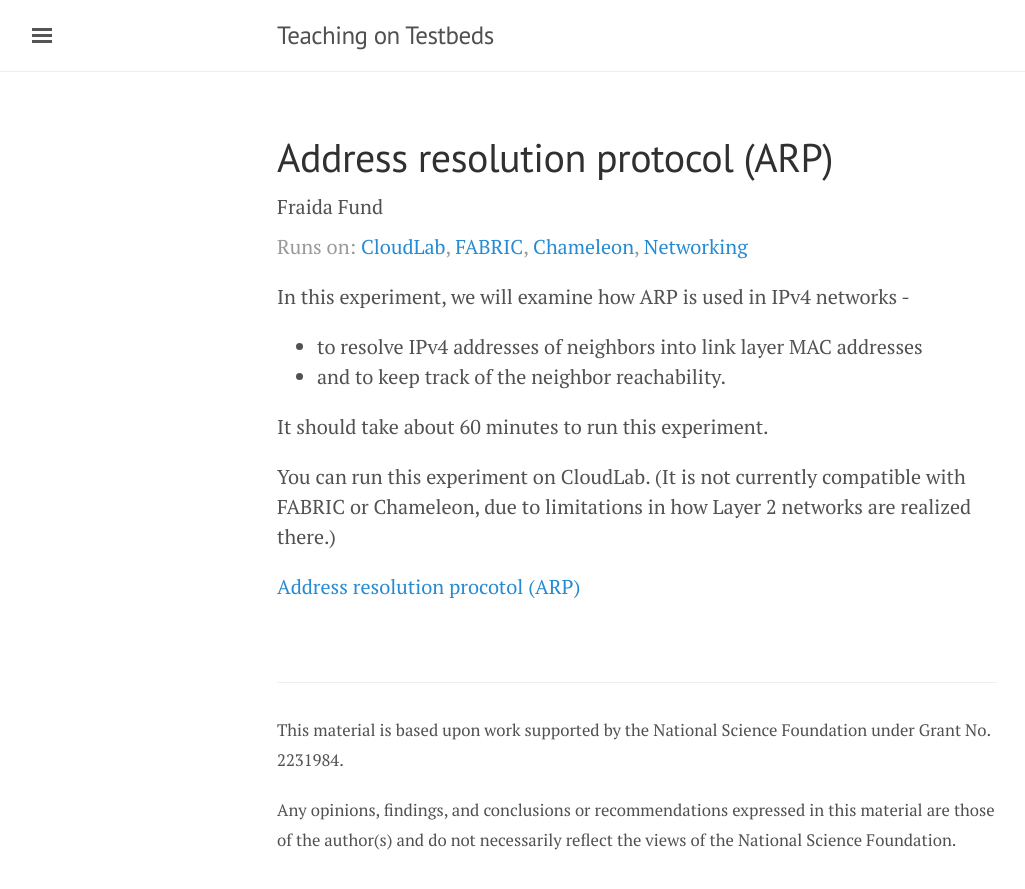
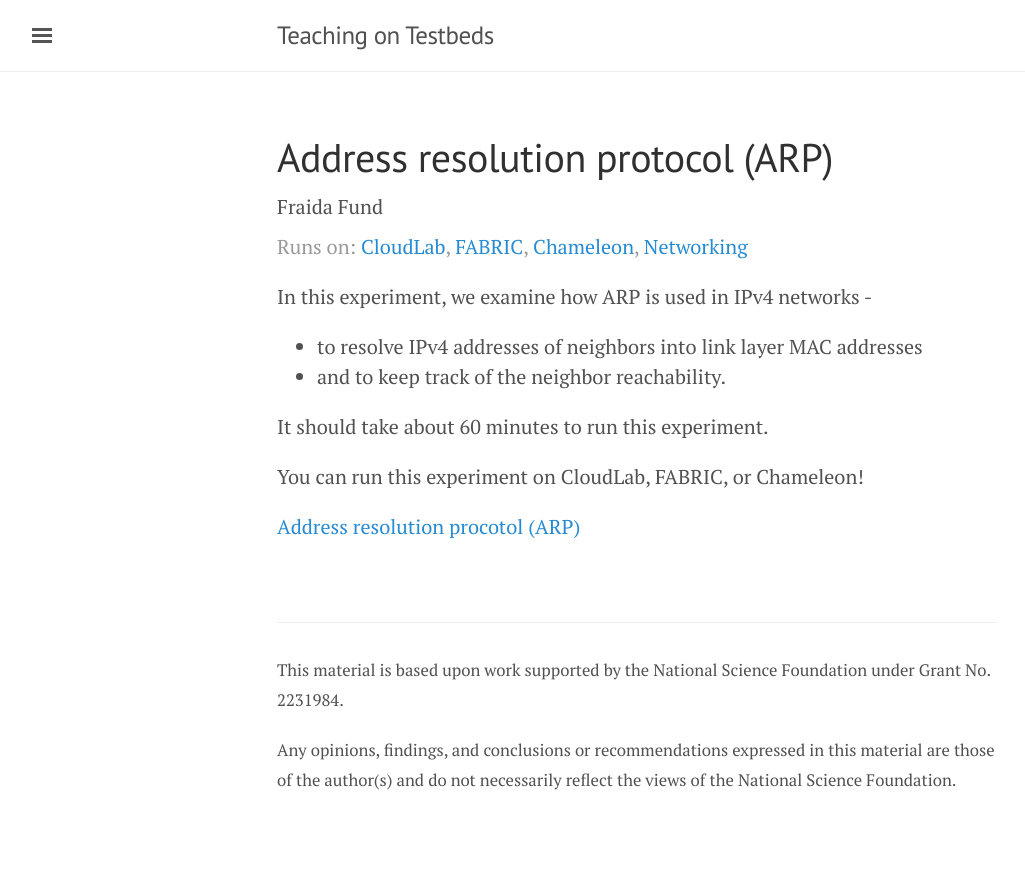
Before and after one commit to teaching-on-testbeds/teaching-on-testbeds.github.io, a Jekyll site: the page built from _posts/2023-09-13-address-resolution-protocol-arp.md, in a window 1280 px wide. Shown: the top 889 px of the page, without its empty margins (3-1028 px from the left). Built offline with Jekyll 4.4.1, drawn with Linux system fonts in a browser that asks for light colours.

Commit message:
Add ARP exercises for Chameleon, FABRIC

```diff
--- a/_posts/2023-09-13-address-resolution-protocol-arp.md
+++ b/_posts/2023-09-13-address-resolution-protocol-arp.md
@@ -5,13 +5,13 @@ author: Fraida Fund
 tags: [cloudlab, fabric, chameleon, networking]
 ---
 
-In this experiment, we will examine how ARP is used in IPv4 networks -
+In this experiment, we examine how ARP is used in IPv4 networks -
 
 * to resolve IPv4 addresses of neighbors into link layer MAC addresses
 * and to keep track of the neighbor reachability.
 
 It should take about 60 minutes to run this experiment.
 
-You can run this experiment on CloudLab. (It is not currently compatible with FABRIC or Chameleon, due to limitations in how Layer 2 networks are realized there.)
+You can run this experiment on CloudLab, FABRIC, or Chameleon!
 
 [Address resolution procotol (ARP)](https://witestlab.poly.edu/blog/address-resolution-protocol-arp/)
```
